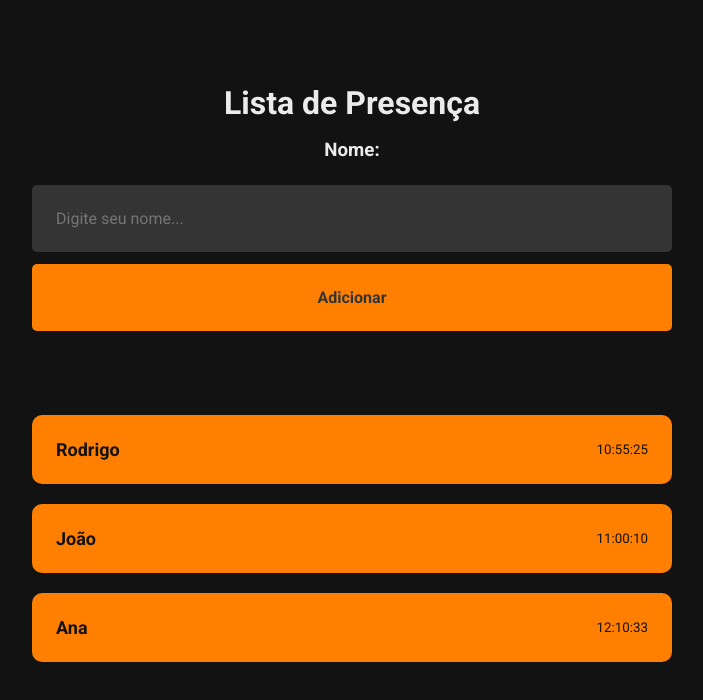
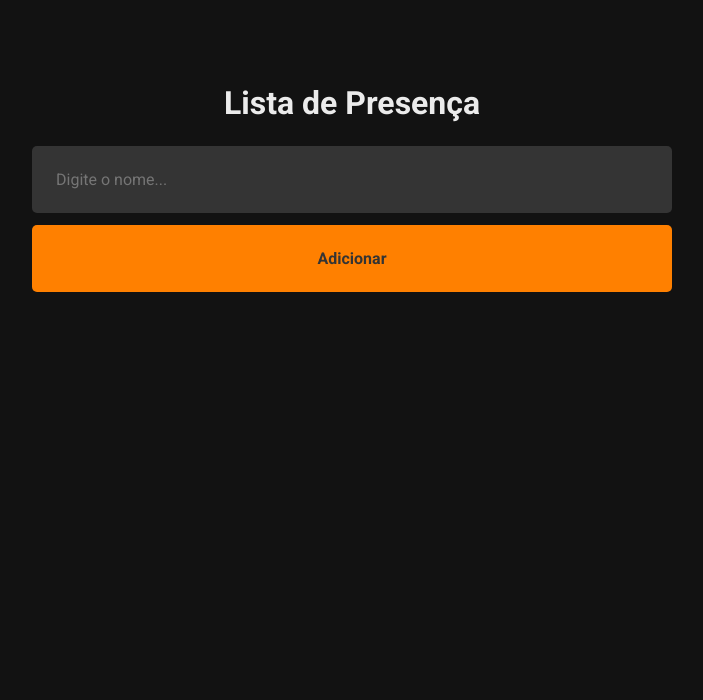
Before and after one commit to roberto-medeiros/app_lista_de_presen-a, a React (Vite) app: page / in a window 1280 px wide. Shown: the top 700 px of the page, without its empty margins (288-991 px from the left). Built offline with nearby package versions, Linux system fonts and the light colour scheme.

Commit message:
Adicionando nomes dinâmicamente

```diff
--- a/src/pages/Home/index.jsx
+++ b/src/pages/Home/index.jsx
@@ -1,29 +1,41 @@
-import './styles.css'
-import { Card } from '../../components/Card'
-import { useState } from 'react'
+import React, { useState } from "react";
+
+import "./styles.css";
+import { Card } from "../../components/Card";
 
 export function Home() {
-  const [studentName, setStudentName] = useState("")
+  const [studentName, setStudentName] = useState("");
 
+  const [students, setStudents] = useState([]);
+
+  function handleAddStudent() {
+    const newStudent = {
+      name: studentName,
+      time: new Date().toLocaleTimeString("pt-BR", {
+        hour: "2-digit",
+        minute: "2-digit",
+        second: "2-digit",
+      }),
+    };
+
+    setStudents((prevState) => [...prevState, newStudent]);
+  }
 
   return (
     <div className="container">
-     <h1>Lista de Presença</h1>
-     <h3>Nome: {studentName}</h3>
-     <input
-     type="text"
-     placeholder = "Digite seu nome..."
-     onChange = {(e) => setStudentName(e.target.value)}
-     />
-
-     <button type='text'>Adicionar</button>
-
-    {/* Importantdo componente Card */}
-     <Card name="Rodrigo" time="10:55:25" />
-     <Card name="João" time="11:00:10" />
-     <Card name="Ana" time="12:10:33" />
-
+      <h1>Lista de Presença</h1>
+      <input
+        type="text"
+        placeholder="Digite o nome..."
+        onChange={(e) => setStudentName(e.target.value)}
+      />
+      <button type="button" onClick={handleAddStudent}>
+        Adicionar
+      </button>
+      {/* Importantdo componente Card */}
+      {students.map((student) => (
+        <Card name={student.name} time={student.time} />
+      ))}
     </div>
-
-  )
+  );
 }
--- a/src/pages/Home/styles.css
+++ b/src/pages/Home/styles.css
@@ -5,15 +5,9 @@
 }
 
 .container h1 {
-  margin: 84px 0 15px;
+  margin: 84px 0 24px;
   color: rgba(255, 255, 255, 0.918);
 }
-
-.container h3 {
-  margin: 2px 0 24px;
-  color: rgba(255, 255, 255, 0.918);
-}
-
 
 .container input {
   width: 50%;
```
